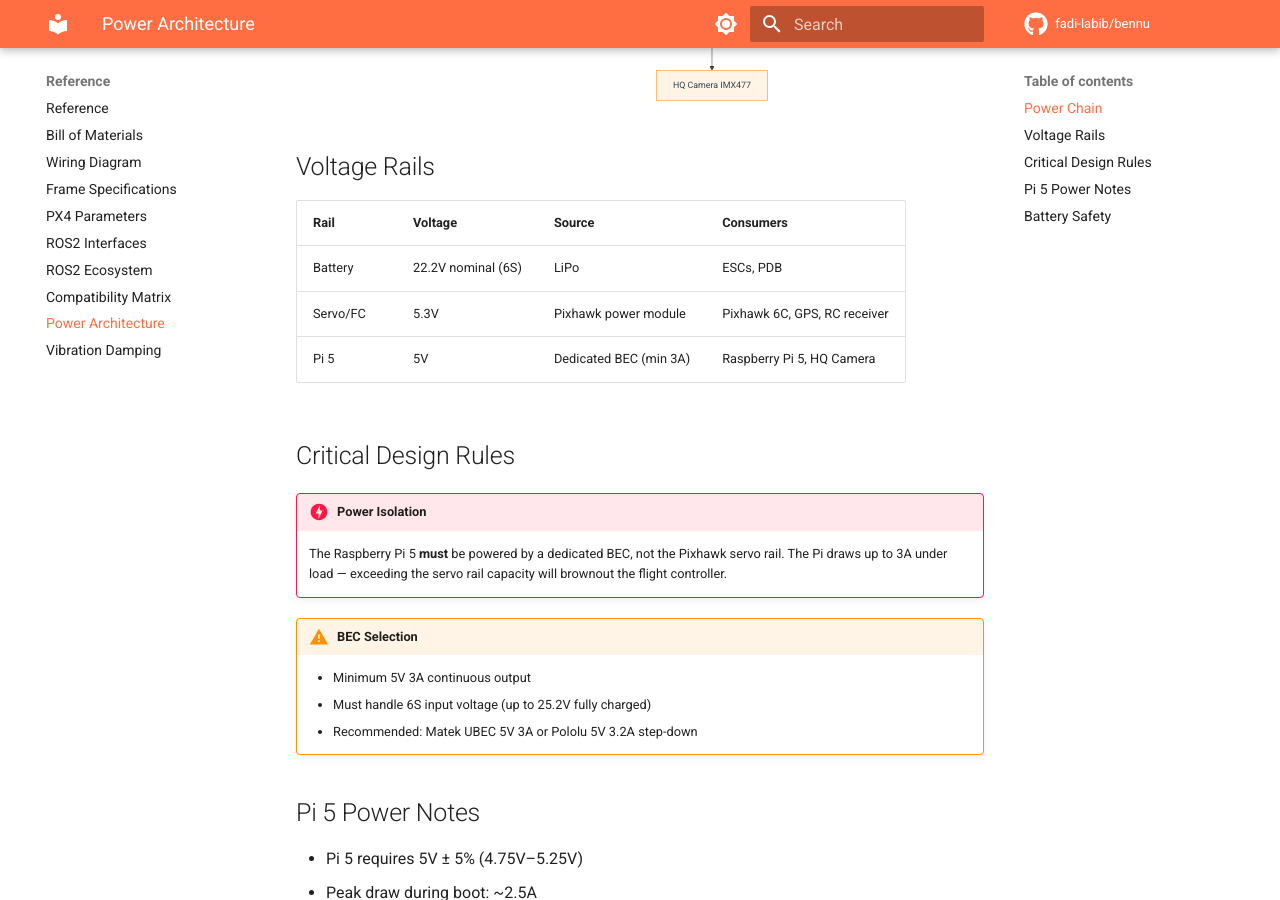
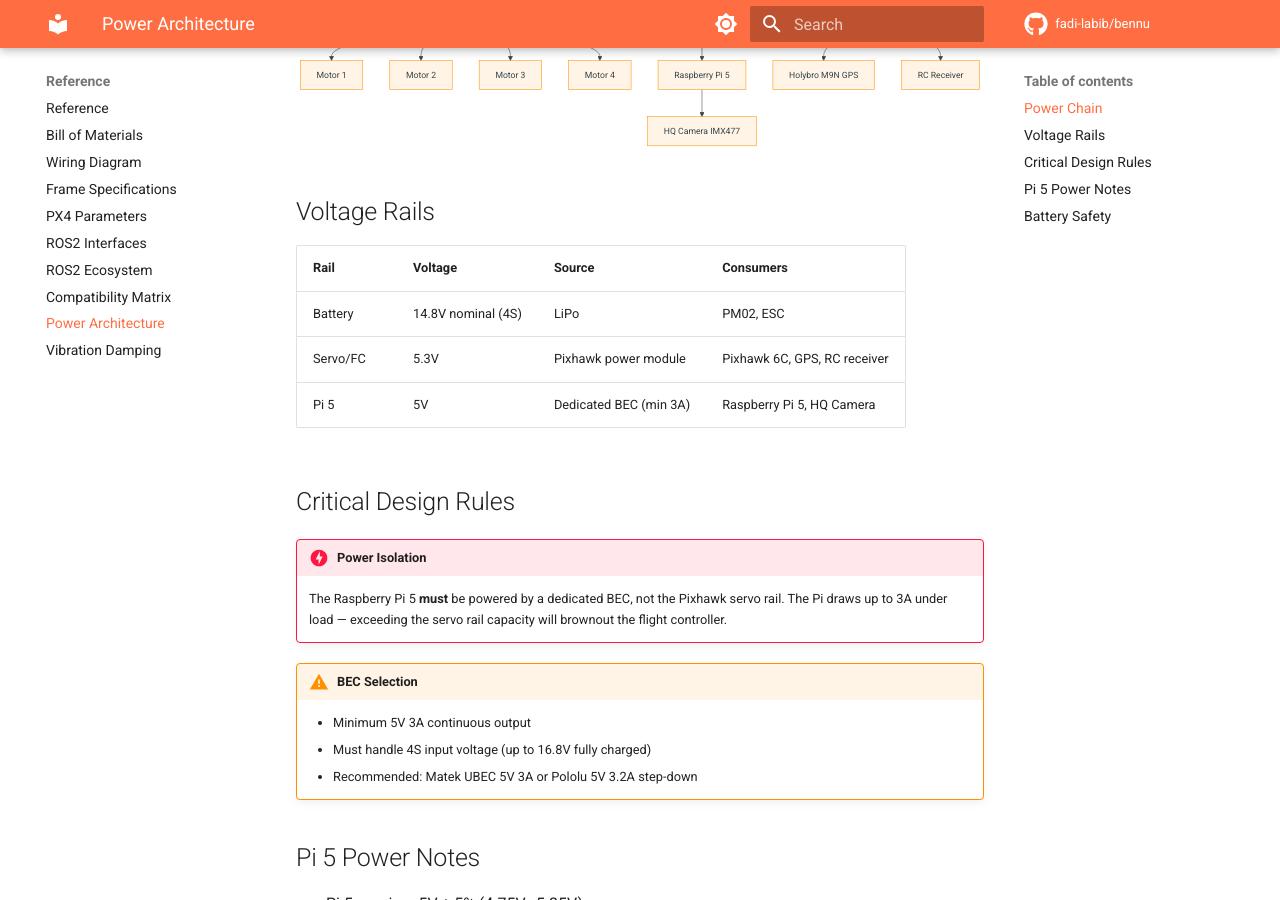
Before and after one commit to fadi-labib/bennu, an MkDocs documentation site: the page built from docs/reference/power-architecture.md, in a window 1280 px wide and 900 px high, scrolled down 508 px. Built offline with MkDocs 1.6.1 and Material for MkDocs 9.7.7, drawn with Linux system fonts in a browser that asks for light colours; comment, search, counter and statistics services are not loaded.

Commit message:
fix: align power architecture and wiring docs with BOM
Power doc incorrectly specified 6S battery, separate ESCs, and M10S
GPS. Corrected to match BOM: 4S LiPo, Tekko32 4-in-1 ESC, Holybro
M9N GPS. Added BAT_N_CELLS=4 to PX4 base params. Fixed wiring
diagram to show BEC tapping battery voltage directly.

````diff
--- a/docs/reference/power-architecture.md
+++ b/docs/reference/power-architecture.md
@@ -6,28 +6,25 @@
 
 ```mermaid
 graph TD
-    BATT[6S LiPo 1300mAh] --> PDB[Power Distribution Board]
-    PDB --> ESC1[ESC 1]
-    PDB --> ESC2[ESC 2]
-    PDB --> ESC3[ESC 3]
-    PDB --> ESC4[ESC 4]
-    ESC1 --> M1[Motor 1]
-    ESC2 --> M2[Motor 2]
-    ESC3 --> M3[Motor 3]
-    ESC4 --> M4[Motor 4]
-    PDB --> BEC5V[BEC 5V 3A]
-    PDB --> FC[Pixhawk 6C Power Module]
-    BEC5V --> PI[Raspberry Pi 5]
-    PI --> CAM[HQ Camera IMX477]
-    FC --> GPS[GPS M10S]
-    FC --> RC[RC Receiver]
+    BATT["4S LiPo<br/>2200–3000mAh"] --> PM["PM02<br/>Power Module"]
+    PM -->|Power| PIX["Pixhawk 6C"]
+    PM -->|XT60| ESC["Tekko32<br/>4-in-1 ESC"]
+    ESC --> M1["Motor 1"]
+    ESC --> M2["Motor 2"]
+    ESC --> M3["Motor 3"]
+    ESC --> M4["Motor 4"]
+    PM --> BEC5V["BEC 5V 3A"]
+    BEC5V --> PI["Raspberry Pi 5"]
+    PI --> CAM["HQ Camera IMX477"]
+    PIX --> GPS["Holybro M9N GPS"]
+    PIX --> RC["RC Receiver"]
 ```
 
 ## Voltage Rails
 
 | Rail | Voltage | Source | Consumers |
 |------|---------|--------|-----------|
-| Battery | 22.2V nominal (6S) | LiPo | ESCs, PDB |
+| Battery | 14.8V nominal (4S) | LiPo | PM02, ESC |
 | Servo/FC | 5.3V | Pixhawk power module | Pixhawk 6C, GPS, RC receiver |
 | Pi 5 | 5V | Dedicated BEC (min 3A) | Raspberry Pi 5, HQ Camera |
 
@@ -39,7 +36,7 @@
 
 !!! warning "BEC Selection"
     - Minimum 5V 3A continuous output
-    - Must handle 6S input voltage (up to 25.2V fully charged)
+    - Must handle 4S input voltage (up to 16.8V fully charged)
     - Recommended: Matek UBEC 5V 3A or Pololu 5V 3.2A step-down
 
 ## Pi 5 Power Notes
````
Also changed, not shown: docs/reference/wiring-diagram.md (+3 -2 lines), 1 other file.
